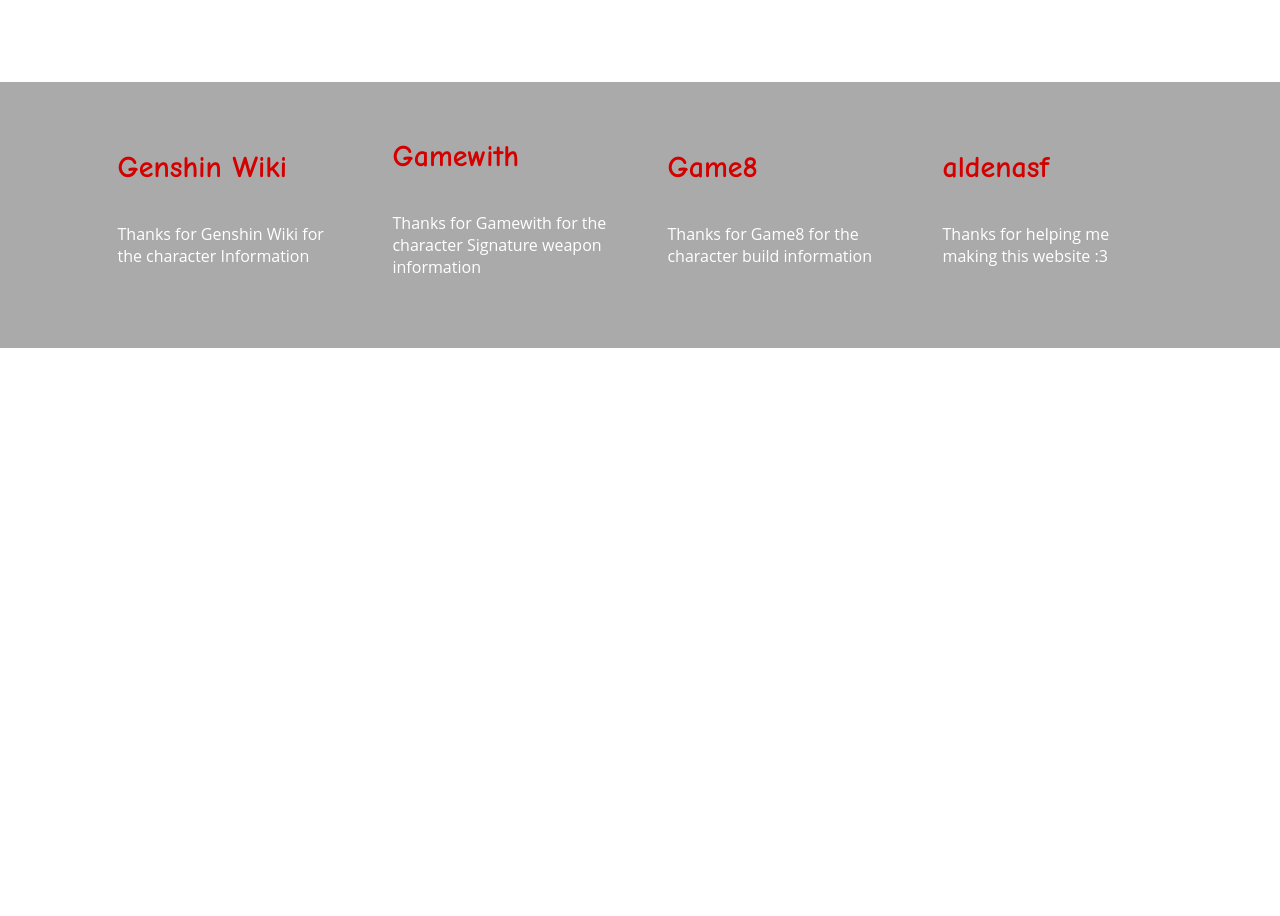
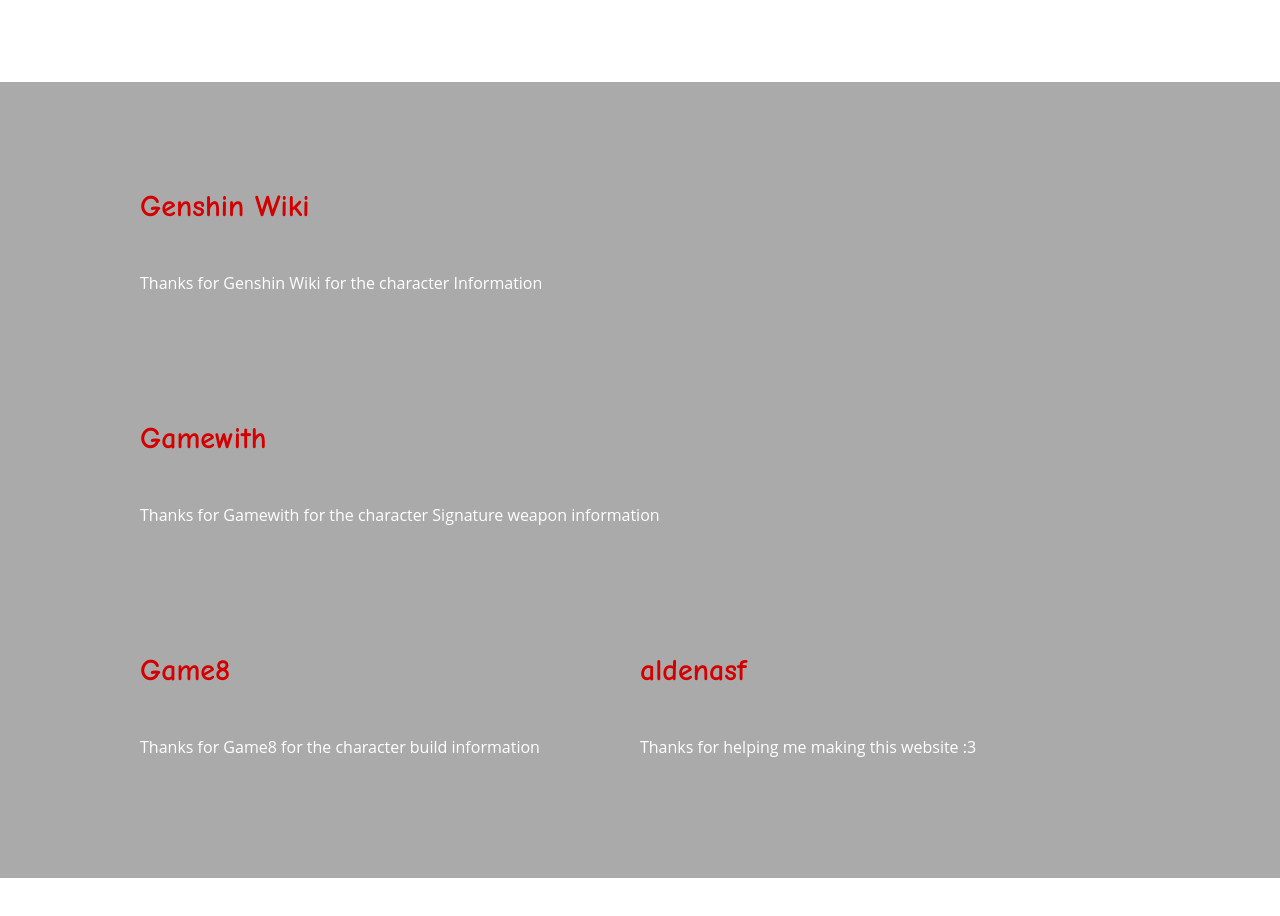
Before and after one commit to ajapaijo601-collab/Arlecchino-Fan-Wiki, a plain HTML site: page index.html in a window 1280 px wide. Shown: the part 3647-4563 px from the top of the page. Before the commit the page ends 4167 px from the top, so only its background shows below. Drawn offline with Linux system fonts and the light colour scheme.

Commit message:
update 1.2(fix credit thanks)

```diff
--- a/style.css
+++ b/style.css
@@ -170,8 +170,11 @@ p {
 }
 
 .footer-section {
-    width: 20%;
-    margin: auto;
+
+    display: flex;
+    flex-direction: row;
+    flex-direction: column;
+    margin: 50px 50px;
 }
 
 h3 {
```
